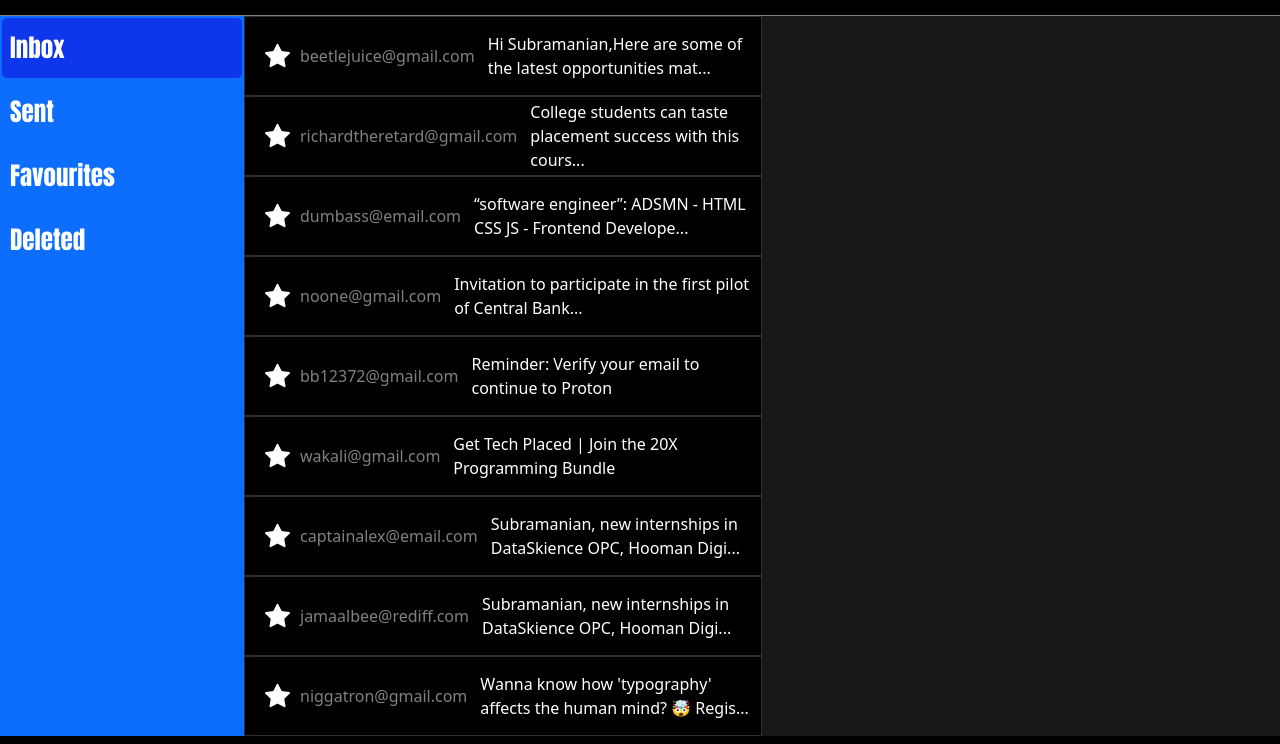
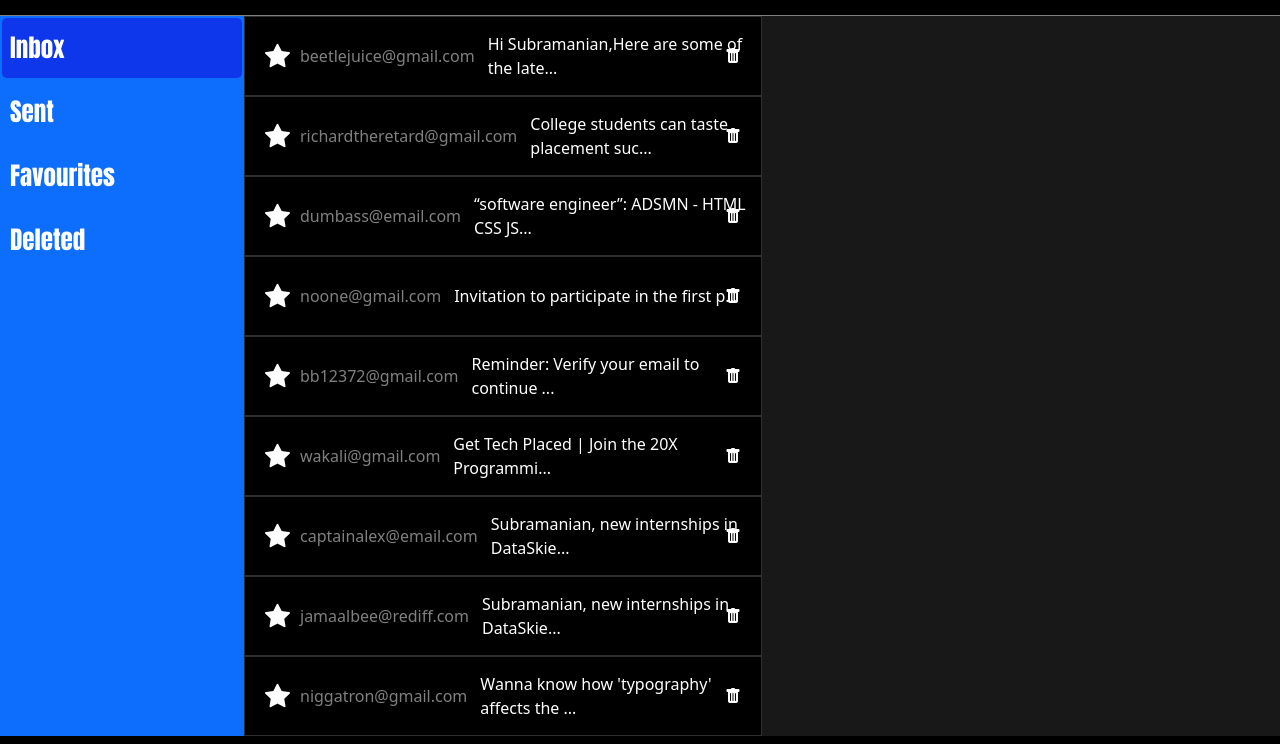
Before and after one commit to subramanian-21/OutlookDummy, a website: page index.html in a window 1280 px wide. Both pictures are taken after a click on the element "Inbox". Shown: the part 56-800 px from the top of the page. Drawn offline with nearby package versions, Linux system fonts and the light colour scheme; files whose address does not match are found by name.

Commit message:
adding deleted emails to []

```diff
--- a/script.js
+++ b/script.js
@@ -1,62 +1,79 @@
-const emails = [
+let emails = [
   {
     id:1,
     from: "beetlejuice@gmail.com",
     msg: "Hi Subramanian,Here are some of the latest opportunities matching your preferences. Apply now!",
-    fav:false
+    fav:false,
+    deleted:false
   },
   {
     id:2,
     from: "richardtheretard@gmail.com",
     msg: "College students can taste placement success with this course!",
-    fav:false
+    fav:false,
+    deleted:false
   },
   {
     id:3,
     from: "dumbass@email.com",
     msg: "“software engineer”: ADSMN - HTML CSS JS - Frontend Developer and more",
-    fav:false
+    fav:false,
+    deleted:false
+
   },
   {
     id:4,
     from: "noone@gmail.com",
     msg: "Invitation to participate in the first pilot of Central Bank Digital Currency - Retail (Digital Rupee - e₹) / SBI CBDC",
-    fav:false
+    fav:false,
+    deleted:false
+
   },
   {
     id:5,
     from: "bb12372@gmail.com",
     msg: "Reminder: Verify your email to continue to Proton",
-    fav:false
+    fav:false,
+    deleted:false
+
   },
   {
     id:6,
     from: "wakali@gmail.com",
     msg: "Get Tech Placed | Join the 20X Programming Bundle",
-    fav:false
+    fav:false,
+    deleted:false
+
   },
   {
     id:7,
     from: "captainalex@email.com",
     msg: "Subramanian, new internships in DataSkience OPC, Hooman Digital LLP & more",
-    fav:false
+    fav:false,
+    deleted:false
+
   },
   {
     id:8,
     from: "jamaalbee@rediff.com",
     msg: "Subramanian, new internships in DataSkience OPC, Hooman Digital LLP & more",
-    fav:false
+    fav:false,
+    deleted:false
+
   },
   {
     id:9,
     from: "niggatron@gmail.com",
     msg: "Wanna know how 'typography' affects the human mind? 🤯 Register to know more!",
-    fav:false
+    fav:false,
+    deleted:false
+
   },
 ];
 const clickedEmail = {};
 const visitedEmails = [];
-let favouriteEmails =[]
+let favouriteEmails =[];
+let deleteEmails = []
 let navBtns = "";
 let selectedEmail;
 let val = null
@@ -107,8 +124,12 @@ function inbox() {
     const emailFrom = document.createElement("div");
     const emailBody = document.createElement("div");
     const emailFav = document.createElement("i")
-    const msg = (k.msg.length>60)?k.msg.slice(0,60)+"...":k.msg
+    const deleteEmail = document.createElement("i")
+    const msg = (k.msg.length>40)?k.msg.slice(0,40)+"...":k.msg
+    deleteEmail.id = "delete-email"
     emailFav.id = "email-fav"
+    deleteEmail.classList.add("bi")
+    deleteEmail.classList.add("bi-trash-fill")
     emailFav.classList.add("bi")
     emailFav.classList.add("bi-star-fill")
       emailBox.classList.add("email-box");
@@ -119,11 +140,21 @@ function inbox() {
       emailBox.appendChild(emailFav)
       emailBox.appendChild(emailFrom);
       emailBox.appendChild(emailBody);
+      emailBox.appendChild(deleteEmail)
       left.appendChild(emailBox);
       emailBox.addEventListener("click", () => rightfn(k, emailBox));
       emailFav.addEventListener("click",()=>addToFav(k,emailFav))
+      deleteEmail.addEventListener("click",()=>deletedEmail(k,emailBox))
 
   });
+}
+function deletedEmail(k,e){
+    e.style.display = "none"
+    k.deleted = true
+    deleteEmails = emails.filter(k=>{
+        return k.deleted
+    })
+    console.log(deleteEmails)
 }
 
 function addToFav(k,e){
--- a/style.css
+++ b/style.css
@@ -74,6 +74,7 @@
     display: flex;
     align-items: center;
     padding-left: 20px;
+    position: relative;
 }
 .email-from{
     margin: 10px;
@@ -100,3 +101,7 @@
 .red{
   color: red;
 }
+#delete-email{
+  position: absolute;
+  right: 20px
+}
```
